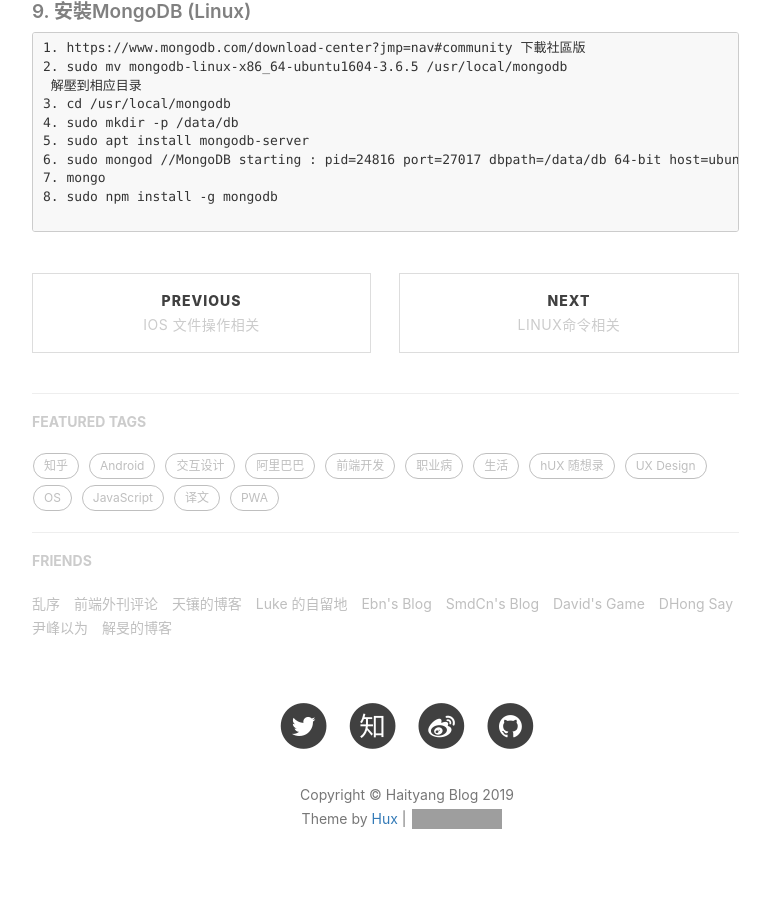
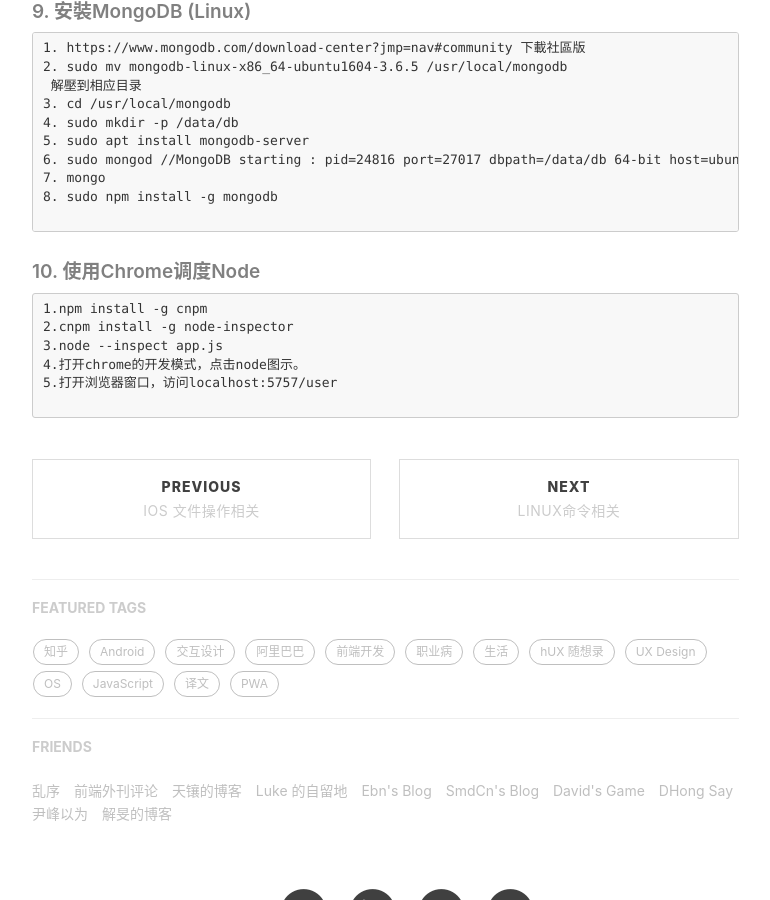
Before and after one commit to haityang/haityang.github.io, a Jekyll site: the page built from _posts/2018-05-31-Node-相关操作.markdown, in a window 1280 px wide and 900 px high, scrolled down 5072 px. Shown: the whole window, without its empty margins (233-1003 px from the left). Built offline with Jekyll 4.4.1, drawn with Linux system fonts in a browser that asks for light colours; nearby versions of some CDN libraries; our own code applies the rules of GitHub Pages for plain Markdown files; comment, search, counter and statistics services are not loaded; grey boxes are pictures that could not be loaded.

Commit message:
node 调试

````diff
--- a/_posts/2018-05-31-Node-相关操作.markdown
+++ b/_posts/2018-05-31-Node-相关操作.markdown
@@ -255,3 +255,14 @@
 8. sudo npm install -g mongodb
 
 ```
+
+##### 10. 使用Chrome调度Node
+
+```
+1.npm install -g cnpm
+2.cnpm install -g node-inspector
+3.node --inspect app.js
+4.打开chrome的开发模式，点击node图示。
+5.打开浏览器窗口，访问localhost:5757/user
+
+```
````
Also changed, not shown: _posts/2019-05-25-配置微信小程序node服务器.markdown (+20 -3 lines).
